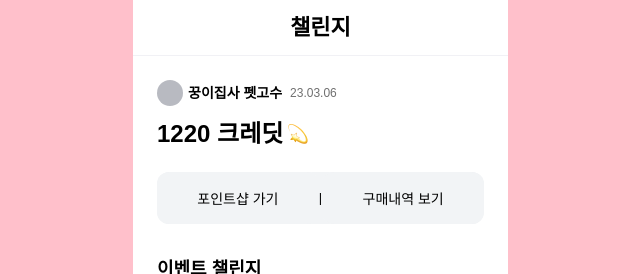
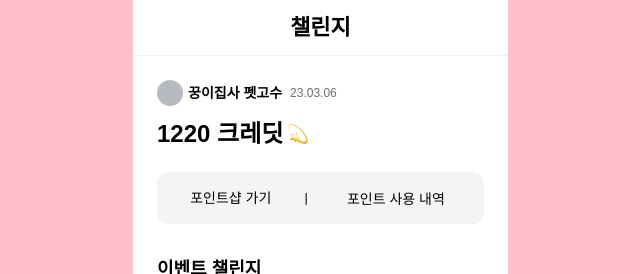
Before and after one commit to azure0929/Petnuri, a React (Vite) app: page /challenge in a window 1280 px wide. Shown: the top 274 px of the page, without its empty margins (472-1112 px from the left). Built offline with nearby package versions, Linux system fonts and the light colour scheme.

Commit message:
#2 Feat:포인트샵 Link 생성

```diff
--- a/src/App.tsx
+++ b/src/App.tsx
@@ -2,6 +2,7 @@ import { Route, Routes } from "react-router-dom";
 import Home from "./pages/Home";
 import Place from "./pages/Place";
 import Challenge from "./pages/challenge";
+import PointShop from "@/pages/challenge/PointShop";
 import PetTalk from "./pages/PetTalk";
 import MyPage from "./pages/MyPage";
 
@@ -14,6 +15,7 @@ const App = () => {
       <Route path="/" element={<Home />} />
       <Route path="/place" element={<Place />} />
       <Route path="/challenge" element={<Challenge />} />
+      <Route path="/pointshop" element={<PointShop />} />
       <Route path="/pettalk" element={<PetTalk />} />
       <Route path="/mypage" element={<MyPage />} />
     </Routes>
--- /dev/null
+++ b/src/pages/challenge/PointShop.tsx
@@ -0,0 +1,13 @@
+import MainTab from "@/components/MainTab";
+import Background from "@/components/Background";
+import styles from '@/styles/pointshop.module.scss'
+
+const PointShop = () => {
+  return (
+    <>
+      <Background>임시 PointShop</Background>
+      <MainTab />
+    </>
+  );
+};
+export default PointShop;
--- a/src/pages/challenge/index.tsx
+++ b/src/pages/challenge/index.tsx
@@ -2,6 +2,7 @@ import MainTab from "@/components/MainTab";
 import Background from "@/components/Background";
 import styles from '@/styles/challenge.module.scss'
 import { useRef, useState, useEffect } from "react";
+import { Link } from "react-router-dom";
 import fireImage from '/fire.png'
 import creditImage from '/credit.png'
 import { FiRotateCcw } from 'react-icons/fi'
@@ -71,9 +72,9 @@ const Challenge = () => {
 
         <div className={styles.shop}>
           <div className={styles.container}>
-            <button className={styles.button}>포인트샵 가기</button>
+            <Link to="/pointshop" className={styles.button}>포인트샵 가기</Link>
             <span>|</span>
-            <button className={styles.button}>구매내역 보기</button>
+            <button className={styles.button}>포인트 사용 내역</button>
           </div>
         </div>
 
```
Also changed, not shown: src/styles/pointshop.module.scss (added).
